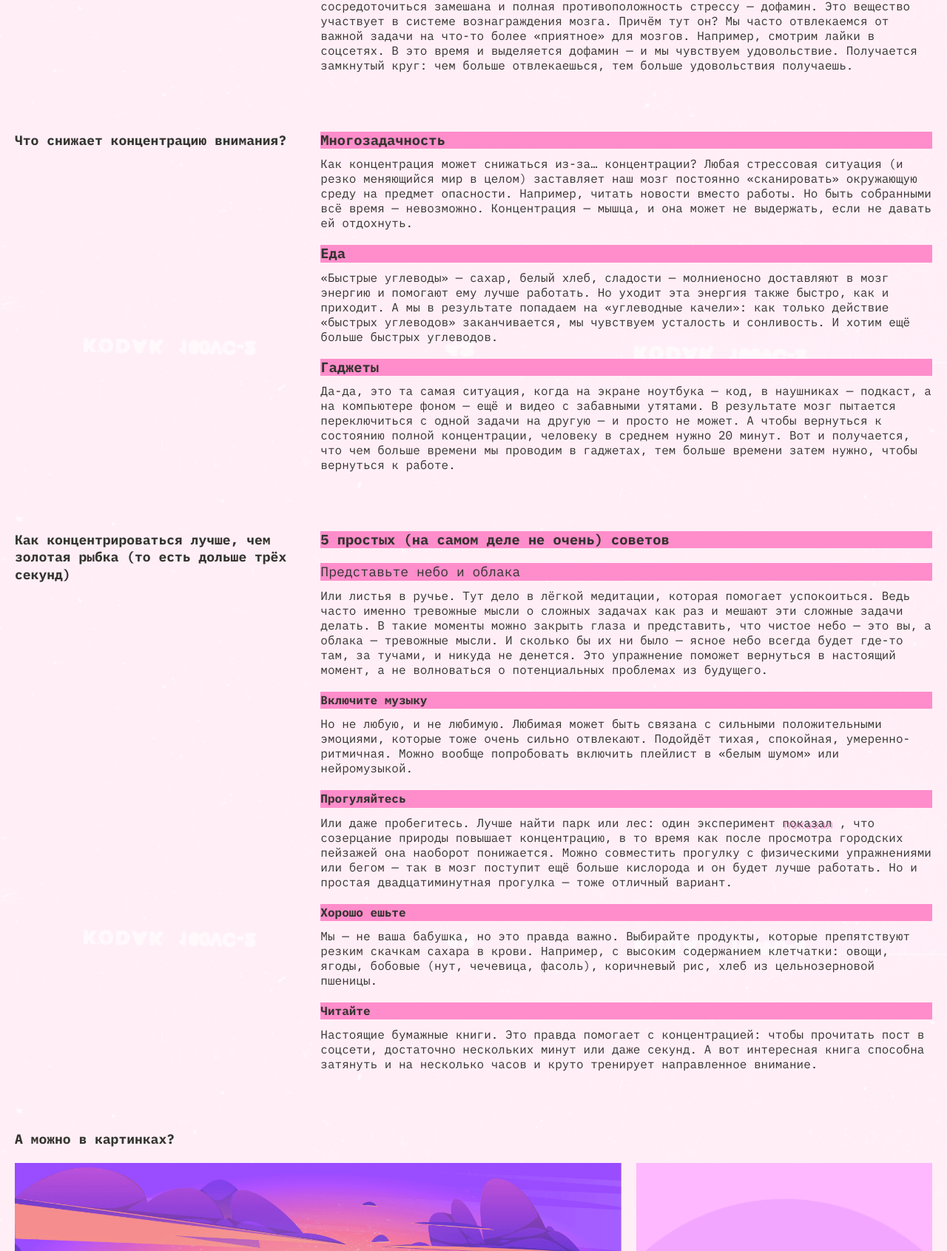
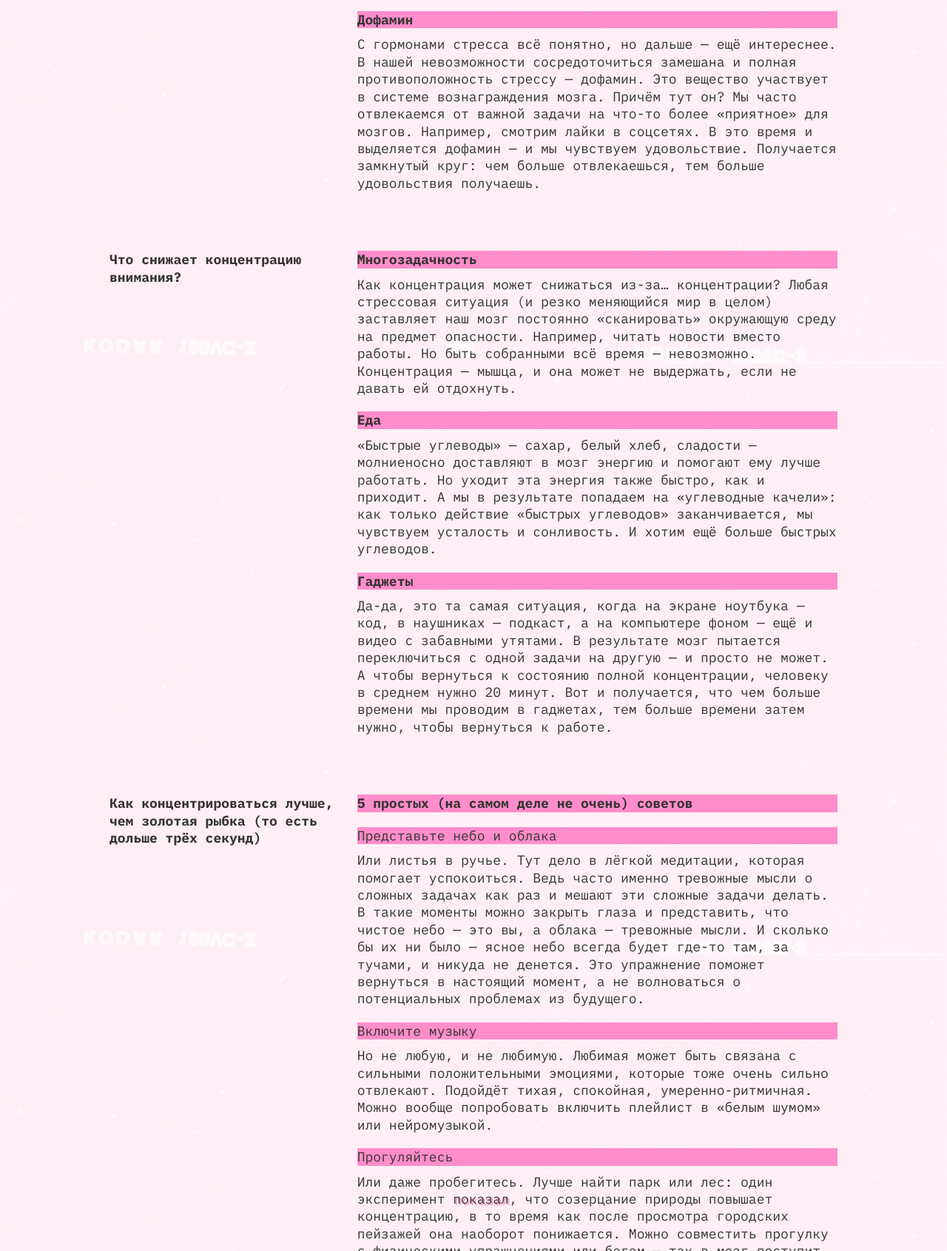
Before and after one commit to Valentinochka78/slozhno-sosredotochitsya, a plain HTML site: page index.html in a window 1280 px wide. Shown: the part 1109-2800 px from the top of the page at 74% size. Drawn offline with Linux system fonts and the light colour scheme.

Commit message:
правка2

```diff
--- a/index.html
+++ b/index.html
@@ -59,8 +59,7 @@
             <a
               target="_blank"
               href="https://www.dana.org/article/multicosts-of-multitasking/"
-              class="text__link">выяснили</a>
-              , что мозгу тяжело концентрироваться даже на двух делах
+              class="text__link">выяснили</a>, что мозгу тяжело концентрироваться даже на двух делах
             одновременно. А когда в поле внимания попадает несколько важных
             задач, организм паникует и выделяет кортизол и адреналин — «гормоны
             стресса». Из-за этого мы работаем невнимательно: ошибаемся и быстро
@@ -85,7 +84,7 @@
 
       <section class="what">
         <h2 class="content__title">Что снижает концентрацию внимания?</h2>
-        <article class="card">
+        <div class="card">
           <h3 class="card__title">Многозадачность</h3>
           <p class="content__text">
             Как концентрация может снижаться из-за… концентрации? Любая
@@ -95,9 +94,9 @@
             — невозможно. Концентрация — мышца, и она может не выдержать, если
             не давать ей отдохнуть.
           </p>
-        </article>
+        </div>
 
-        <article class="card">
+        <div class="card">
           <h3 class="card__title">Еда</h3>
           <p class="content__text">
             «Быстрые углеводы» — сахар, белый хлеб, сладости — молниеносно
@@ -107,9 +106,9 @@
             заканчивается, мы чувствуем усталость и сонливость. И хотим ещё
             больше быстрых углеводов.
           </p>
-        </article>
+        </div>
 
-        <article class="card">
+        <div class="card">
           <h3 class="card__title">Гаджеты</h3>
           <p class="content__text">
             Да-да, это та самая ситуация, когда на экране ноутбука — код, в
@@ -120,14 +119,14 @@
             что чем больше времени мы проводим в гаджетах, тем больше времени
             затем нужно, чтобы вернуться к работе.
           </p>
-        </article>
+        </div>
       </section>
 
       <section class="how">
         <h2 class="content__title">Как концентрироваться лучше, чем золотая рыбка (то есть дольше трёх секунд)</h2>
         <article class="card">
           <h3 class="card__title">5 простых (на самом деле не очень) советов</h3>
-          <article class="title-decor">Представьте небо и облака</article>
+          <article class="title-decor text-title">Представьте небо и облака</article>
           <p class="content__text">
             Или листья в ручье. Тут дело в лёгкой медитации, которая помогает
             успокоиться. Ведь часто именно тревожные мысли о сложных задачах как
@@ -141,7 +140,7 @@
         </article>
 
         <article class="card">
-          <h4 class="card__title">Включите музыку</h4>
+          <h4 class="title-decor">Включите музыку</h4>
           <p class="content__text">
             Но не любую, и не любимую. Любимая может быть связана с сильными
             положительными эмоциями, которые тоже очень сильно отвлекают.
@@ -151,14 +150,13 @@
         </article>
 
         <article class="card">
-          <h4 class="card__title">Прогуляйтесь</h4>
+          <h4 class="title-decor">Прогуляйтесь</h4>
           <p class="content__text">
             Или даже пробегитесь. Лучше найти парк или лес: один эксперимент
             <a
               target="_blank"
               href="https://www.sciencedirect.com/science/article/abs/pii/S0272494415000328"
-              class="text__link">показал</a>
-              , что созерцание природы повышает концентрацию, в то время как
+              class="text__link">показал</a>, что созерцание природы повышает концентрацию, в то время как
             после просмотра городских пейзажей она наоборот понижается. Можно
             совместить прогулку с физическими упражнениями или бегом — так в
             мозг поступит ещё больше кислорода и он будет лучше работать. Но и
@@ -167,7 +165,7 @@
         </article>
 
         <article class="card">
-          <h4 class="card__title">Хорошо ешьте</h4>
+          <h4 class="title-decor">Хорошо ешьте</h4>
           <p class="content__text">
             Мы — не ваша бабушка, но это правда важно. Выбирайте продукты,
             которые препятствуют резким скачкам сахара в крови. Например, с
@@ -177,7 +175,7 @@
         </article>
 
         <article class="card">
-          <h4 class="card__title">Читайте</h4>
+          <h4 class="title-decor">Читайте</h4>
           <p class="content__text">
             Настоящие бумажные книги. Это правда помогает с концентрацией: чтобы
             прочитать пост в соцсети, достаточно нескольких минут или даже
@@ -188,7 +186,7 @@
       </section>
 
       <ul class="gallery">
-        <h2 class="content__title">А можно в картинках?</h2>
+        <h2 class="card__title">А можно в картинках?</h2>
         <li class="gallery__card">
           <img
             loading="lazy"
--- a/styles/globals.css
+++ b/styles/globals.css
@@ -6,7 +6,7 @@
 
 body {
   min-inline-size: 375px;
-  max-inline-size: 1440px;
+  max-inline-size: 1024px;
   margin: 0 auto;
   font-family: "IBM Plex Mono", monospace;
   background-color: #000028;
@@ -40,7 +40,3 @@ a {
   font-size: inherit;
   line-height: inherit;
 }
-
-article {
-  display: grid;
-}
--- a/styles/light.css
+++ b/styles/light.css
@@ -20,6 +20,9 @@
   .page.theme_light .header__text {
     color: var(--accent-color);
   }
+  .page.theme__auto .header__rec {
+    display: block;
+  }
 
   @media (prefers-color-scheme: light) {
     :root {
--- a/styles/style.css
+++ b/styles/style.css
@@ -103,7 +103,7 @@
 .header__title {
   grid-column: 1 / 3;
   align-self: center;
-  margin-inline-start: 20px;
+  margin-inline-start: -19px;
   color: var(--main-title-color);
   text-shadow: var(--text-shadow);
   font-family: var(--font-family);
@@ -116,6 +116,7 @@
 .card__title {
   background-color: var(--title-bg-color);
   color: var(--title-color);
+  font-size: var(--font-size);
   font-weight: var(--font-weight);
   line-height: var(--line-height);
 }
@@ -152,19 +153,23 @@
   font-style: var(--font-style);
   font-weight: 400;
   line-height: var(--line-height);
-  margin-block-start: 20px;
 }
 
 .content__text {
   margin-block-start: 10px;
   color: var(--text-color);
+  font-size: var(--font-size);
+  font-family: var(--font-family);
+  font-style: var(--font-style);
+  font-weight: var(--accent-font-weight);
+  line-height: var(--line-height);
 }
 
 .why {
   margin-block-start: var(--margin-top-small);
   display: grid;
   grid-template-columns: repeat(3, 1fr);
-  row-gap: 20px;
+  grid-gap: 20px;
 }
 
 .card {
@@ -192,19 +197,22 @@
   margin-block-start: var(--margin-top-big);
   display: grid;
   grid-template-columns: repeat(3, 1fr);
-  row-gap: 20px;
+  grid-gap: 20px;
 }
 
-.what__card_title {
+.content__title .what {
   grid-column: 1 / 4;
-  width: calc((100% - 40px) / 3);
 }
 
 .how {
   margin-block-start: var(--margin-top-big);
   display: grid;
   grid-template-columns: repeat(3, 1fr);
-  row-gap: 20px;
+  grid-gap: 20px;
+}
+
+.text-title {
+  margin-block-start: 20px;
 }
 
 .gallery {
@@ -257,8 +265,8 @@
   block-size: max(668px, 100vh);
   padding: 20px;
   display: flex;
+  align-items: center;
   justify-content: center;
-  align-items: center;
 }
 
 .footer__title {
@@ -300,7 +308,7 @@
   }
 
   .what .card {
-    grid-column: 2 / 3;
+    grid-column: 1 / 4;
   }
 
   .how {
@@ -329,7 +337,7 @@
 
   .header__theme-menu {
     grid-column: 1 / 2;
-    margin-block-end: 52px;
+    margin-block-end: 55px;
   }
 
   .header__title {
@@ -343,8 +351,8 @@
   }
 
   .header__rec {
-    top: 10px;
-    right: 38px;
+    top: 11px;
+    right: 40px;
   }
 
   .decorated-zone::after {
@@ -368,6 +376,7 @@
   .what {
     grid-template-columns: 1fr;
   }
+
   .what .card {
     grid-column: 1 / 2;
   }
@@ -413,6 +422,10 @@
     grid-row: 6 / 7;
   }
 
+  .footer {
+    padding: 10px;
+  }
+
   .footer__title {
     font-size: 116px;
   }
--- a/styles/variables.css
+++ b/styles/variables.css
@@ -14,6 +14,7 @@
   --font-size: 18px;
   --font-style: normal;
   --font-weight: 700;
+  --accent-font-weight: 400;
   --line-height: 23.4px;
   --padding-inline: 20px;
   --padding-block: 20px;
```
